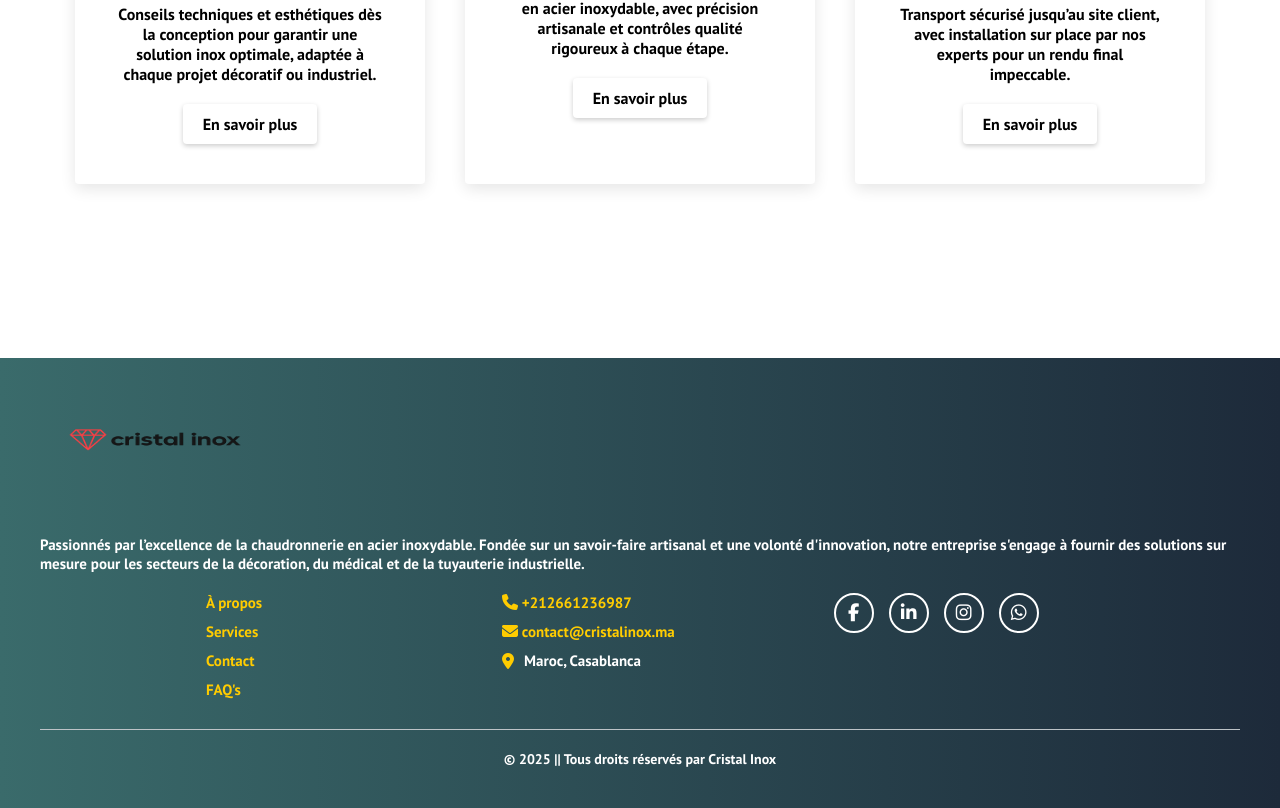
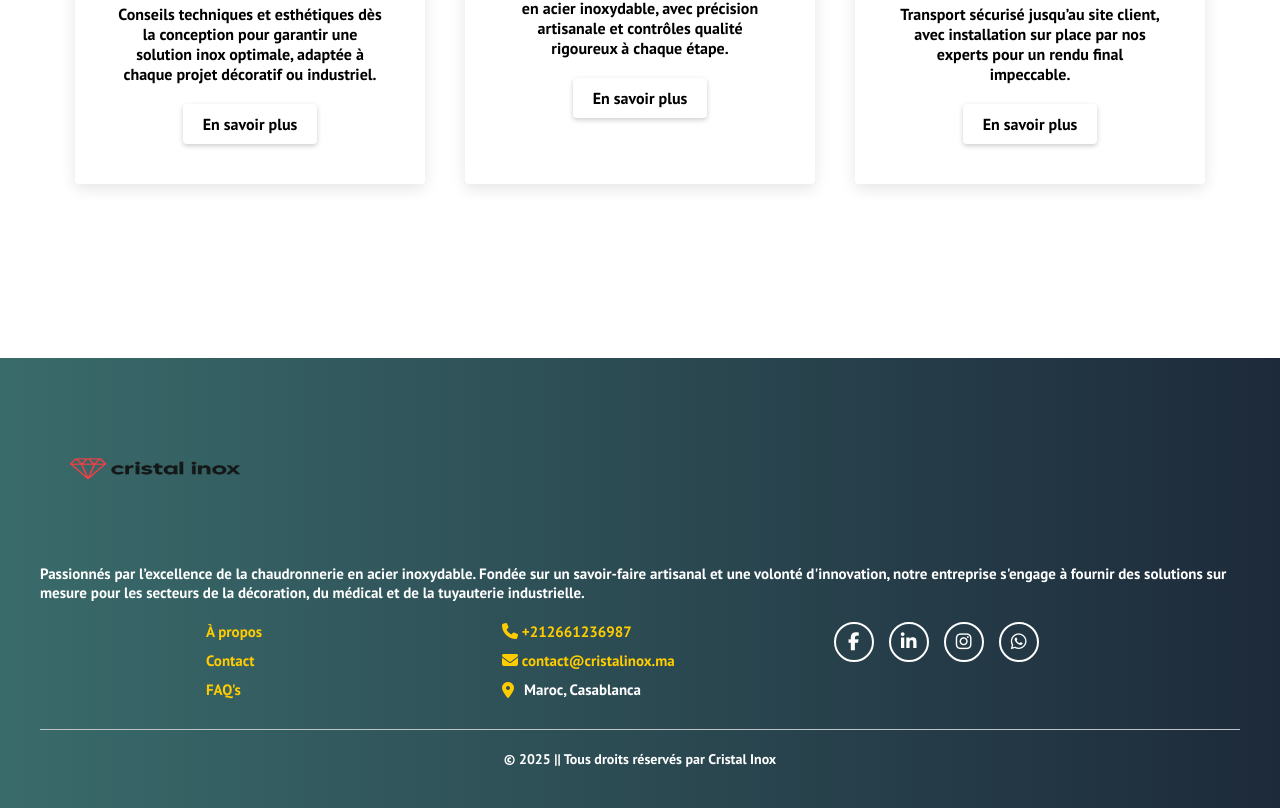
Before and after one commit to assad-youssef/Cristalinox, a React (Create React App) app: page /about in a window 1280 px wide. Shown: the part 1716-2524 px from the top of the page. Built offline with nearby package versions, Linux system fonts and the light colour scheme; the HTML template or start-up script is replaced by a standard one; a web font is replaced by a local one.

Commit message:
verfifier services

```diff
--- a/src/components/about/Services.jsx
+++ b/src/components/about/Services.jsx
@@ -59,7 +59,7 @@ function Services() {
               <div className="content-service">
                 <h3>{service.title}</h3>
                 <p>{service.description}</p>
-                <a href="/services">En savoir plus</a>
+                <a href="#">En savoir plus</a>
                 </div>
             </motion.div>
           ))}
--- a/src/components/footer/Footer.jsx
+++ b/src/components/footer/Footer.jsx
@@ -24,9 +24,6 @@ function Footer() {
             <ul>
               <li>
                 <Link to="/about">À propos</Link>
-              </li>
-              <li>
-                <Link to="/services">Services</Link>
               </li>
               <li>
                 <Link to="/contact">Contact</Link>
```
